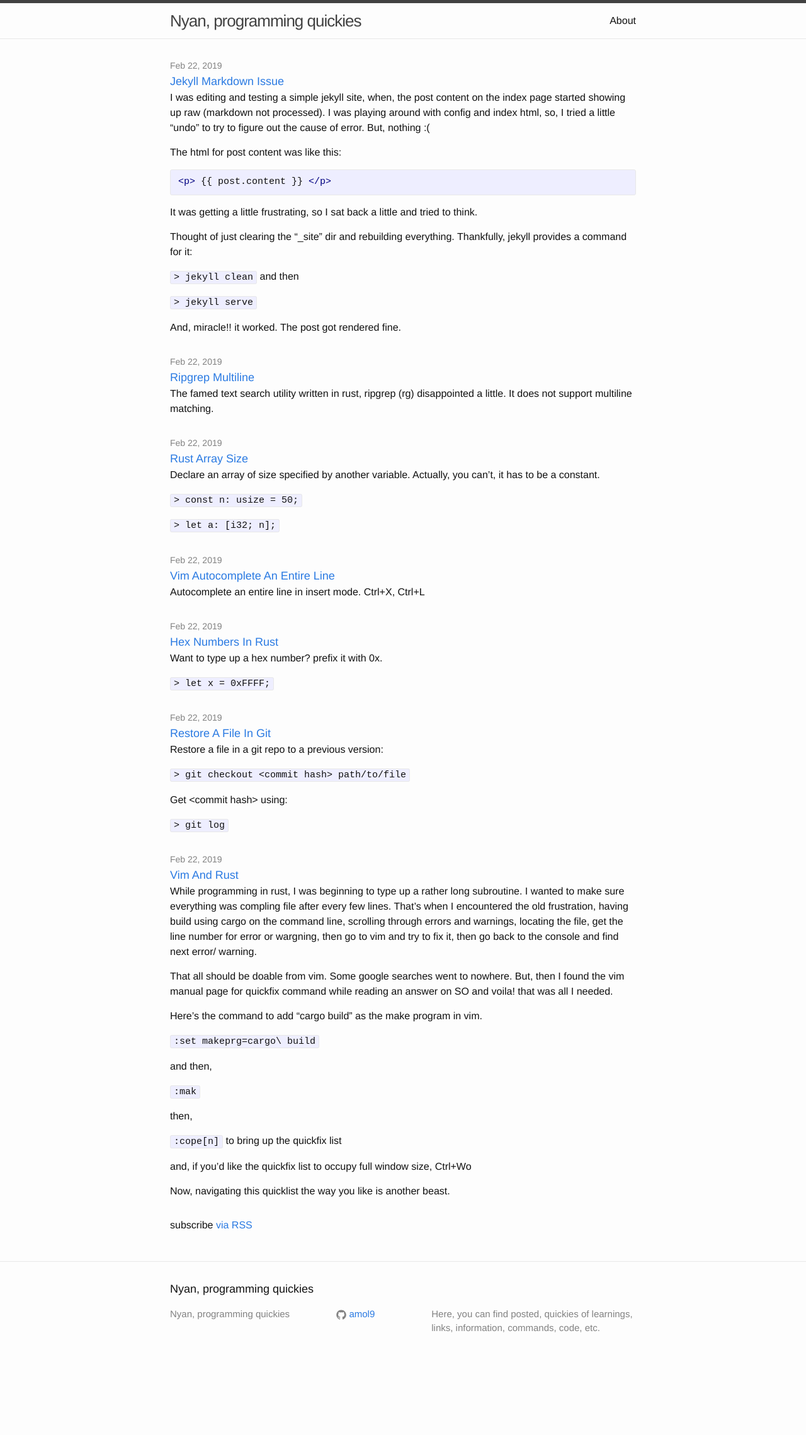
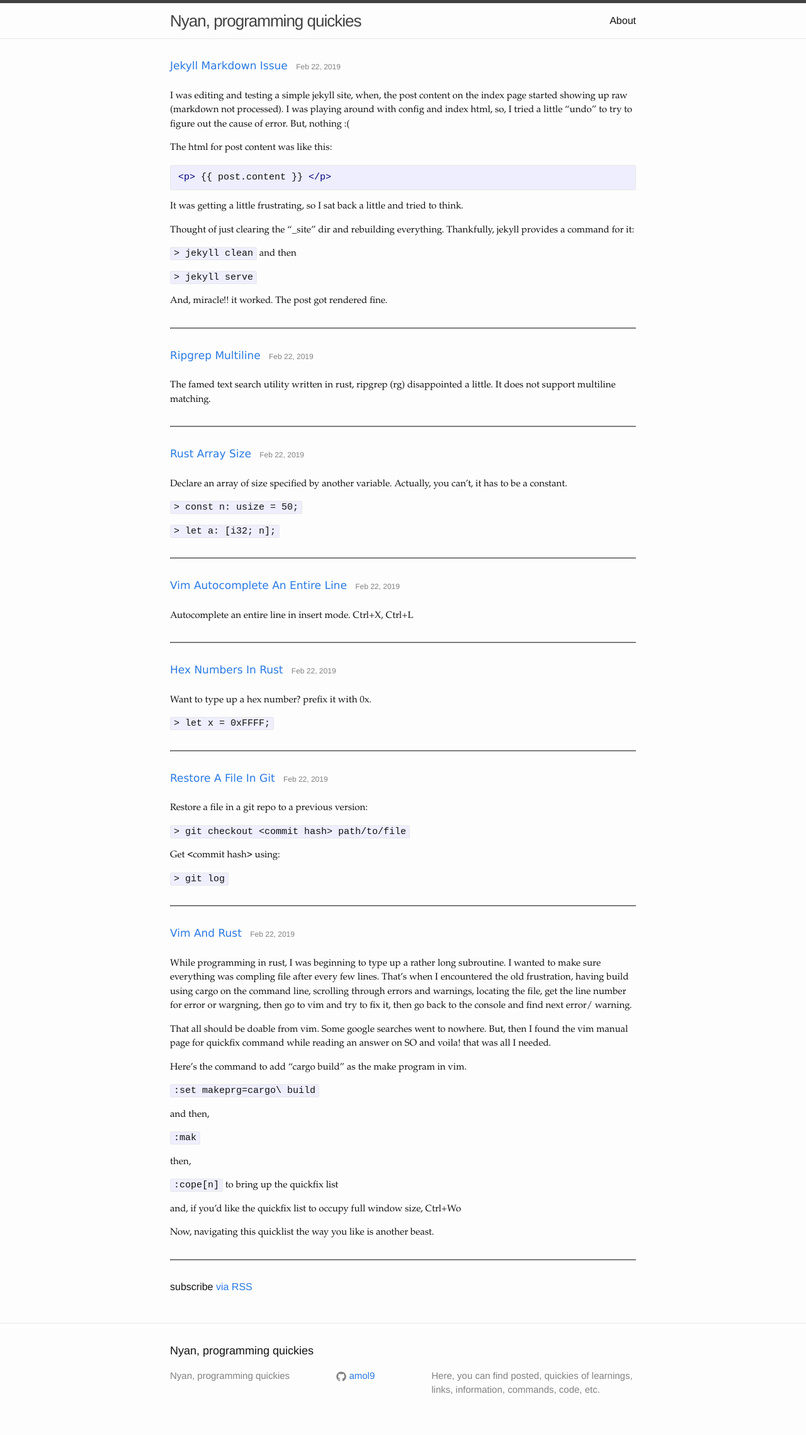
Before and after one commit to amol9/neaves, a Jekyll site: the page built from index.html, in a window 1280 px wide. Shown: the whole page at 63% size. Built offline with Jekyll 4.4.1, drawn with Linux system fonts in a browser that asks for light colours; before the commit the page ends 2180 px from its top, so only the background shows below that.

Commit message:
Fixed up some style/layout.

```diff
--- a/_sass/_base.scss
+++ b/_sass/_base.scss
@@ -204,3 +204,9 @@ pre {
         }
     }
 }
+
+hr {
+	display: block;
+	border-color: #aaaaaa;
+	border-width: 1px;
+}
--- a/_sass/_layout.scss
+++ b/_sass/_layout.scss
@@ -185,13 +185,14 @@
 }
 
 .post-meta {
-    font-size: $small-font-size;
+    font-size: 12px;
     color: $grey-color;
 }
 
 .post-link {
-    display: block;
-    font-size: 18px;
+    #display: block;
+    font-size: 17px;
+    font-family: Verdana, Geneva, sans-serif;
 }
 
 
@@ -215,6 +216,8 @@
 
 .post-content {
     margin-bottom: $spacing-unit;
+    font-family: "Palatino Linotype", "Book Antiqua", Palatino, serif;
+    font-size: 15px;
 
     h2 {
         font-size: 32px;
--- a/index.html
+++ b/index.html
@@ -9,10 +9,12 @@ layout: default
   <ul class="post-list">
     {% for post in site.posts %}
       <li>
+        <a class="post-link" href="{{ post.url | prepend: site.baseurl }}">{{ post.title }}</a>
+	&nbsp;
         <span class="post-meta">{{ post.date | date: "%b %-d, %Y" }}</span>
-
-          <a class="post-link" href="{{ post.url | prepend: site.baseurl }}">{{ post.title }}</a>
+	<br><br>
 	<div class="post-content" itemProp="articleBody">{{ post.content }}</div>
+	<hr>
       </li>
     {% endfor %}
   </ul>
```
